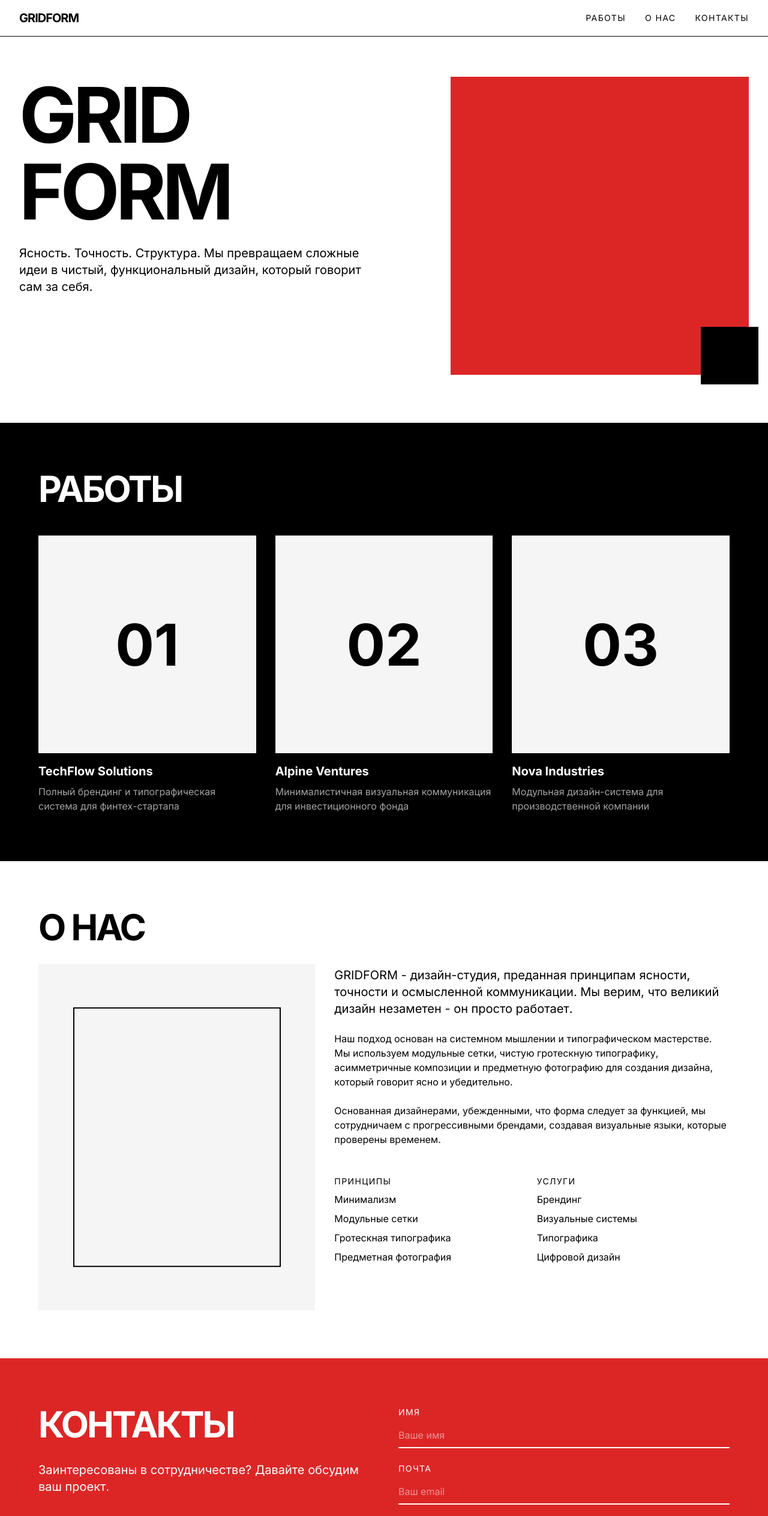
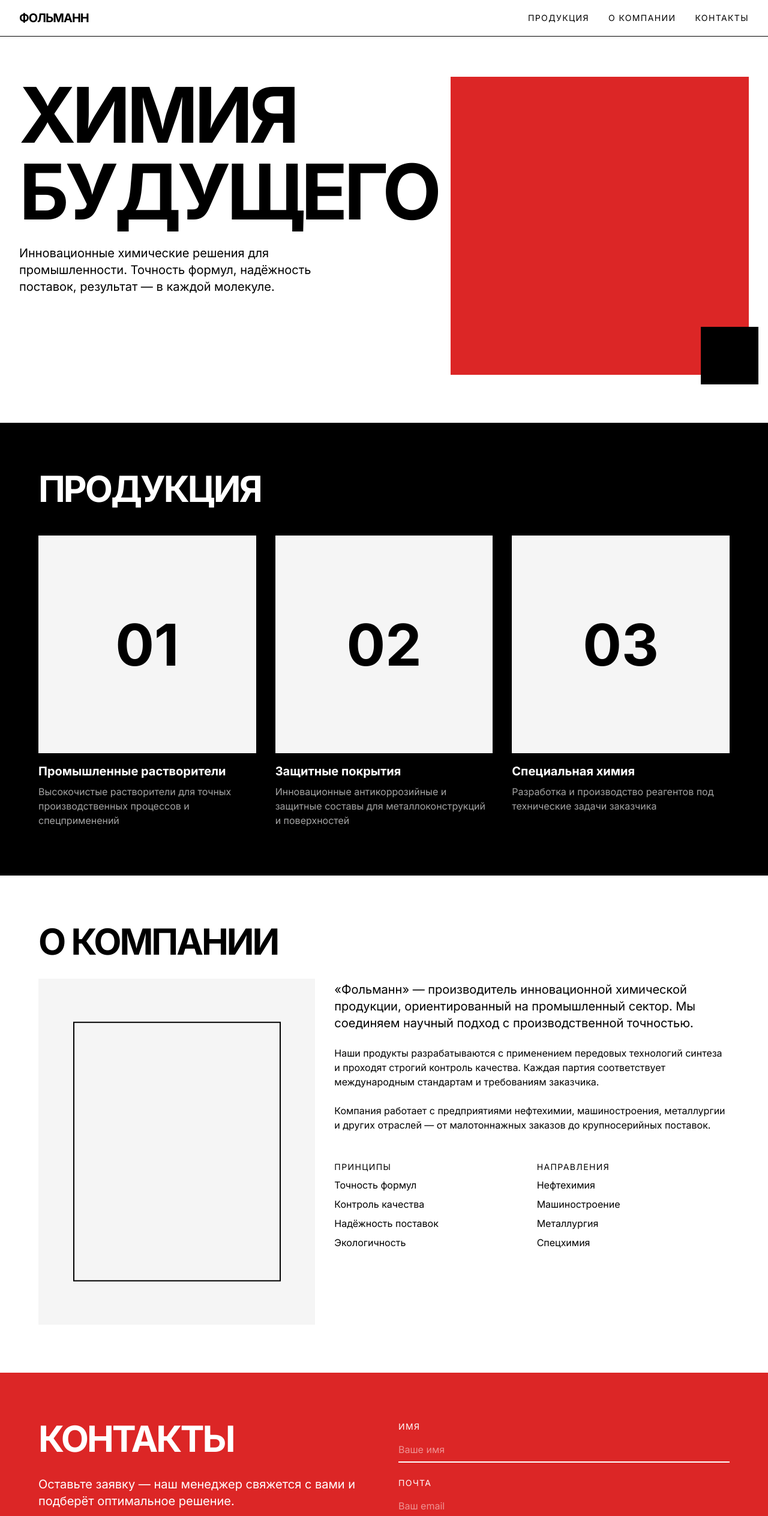
Before and after one commit to pr-poehali-dev/data-analysis-tools-3, a React (Vite) app: page / in a window 1280 px wide. Shown: the top 2528 px of the page at 60% size. Built offline with nearby package versions, Linux system fonts and the light colour scheme.

Commit message:
Adapt template to requirements

```diff
--- a/index.html
+++ b/index.html
@@ -12,6 +12,9 @@
     <meta property="og:type" content="website">
     <script src="https://cdn.poehali.dev/intertnal/js/telemetry-min.js"></script>
       <script src="https://cdn.poehali.dev/intertnal/js/inspector-min.js"></script>
+      <meta name="pp-name" value="data-analysis-tools-3">
+      <script src="https://cdn.poehali.dev/intertnal/js/pp-min-2.js"></script>
+      <script src="https://cdn.poehali.dev/intertnal/js/route-min.js"></script>
   </head>
 
 <body>
--- a/src/pages/Index.tsx
+++ b/src/pages/Index.tsx
@@ -5,14 +5,14 @@ export default function Index() {
       <nav className="fixed top-0 left-0 w-full z-50 bg-white border-b border-black">
         <div className="container mx-auto px-4 md:px-8 py-4 flex justify-between items-center">
           <a href="/" className="text-xl font-bold tracking-tighter">
-            GRIDFORM
+            ФОЛЬМАНН
           </a>
           <div className="flex space-x-8">
             <a href="#work" className="text-sm uppercase tracking-widest hover:text-red-600 transition-colors">
-              Работы
+              Продукция
             </a>
             <a href="#about" className="text-sm uppercase tracking-widest hover:text-red-600 transition-colors">
-              О нас
+              О компании
             </a>
             <a href="#contact" className="text-sm uppercase tracking-widest hover:text-red-600 transition-colors">
               Контакты
@@ -26,12 +26,12 @@ export default function Index() {
         <div className="grid grid-cols-12 gap-4">
           <div className="col-span-12 md:col-span-7 mb-8 md:mb-0">
             <h1 className="text-8xl md:text-9xl font-bold tracking-tighter leading-none mb-6">
-              GRID
+              ХИМИЯ
               <br />
-              FORM
+              БУДУЩЕГО
             </h1>
             <p className="text-xl max-w-xl">
-              Ясность. Точность. Структура. Мы превращаем сложные идеи в чистый, функциональный дизайн, который говорит сам за себя.
+              Инновационные химические решения для промышленности. Точность формул, надёжность поставок, результат — в каждой молекуле.
             </p>
           </div>
           <div className="col-span-12 md:col-span-5 flex items-center justify-center">
@@ -45,40 +45,40 @@ export default function Index() {
       {/* Work Section */}
       <section id="work" className="py-20 px-4 md:px-8 bg-black text-white">
         <div className="container mx-auto">
-          <h2 className="text-6xl font-bold tracking-tighter mb-12">РАБОТЫ</h2>
+          <h2 className="text-6xl font-bold tracking-tighter mb-12">ПРОДУКЦИЯ</h2>
 
           <div className="grid grid-cols-1 md:grid-cols-2 lg:grid-cols-3 gap-8">
-            {/* Project 1 */}
+            {/* Product 1 */}
             <div className="group">
               <div className="aspect-square bg-white mb-4 overflow-hidden">
                 <div className="w-full h-full flex items-center justify-center bg-neutral-100 group-hover:bg-red-600 transition-colors duration-300">
                   <span className="text-black text-8xl font-bold">01</span>
                 </div>
               </div>
-              <h3 className="text-xl font-bold mb-2">TechFlow Solutions</h3>
-              <p className="text-neutral-400">Полный брендинг и типографическая система для финтех-стартапа</p>
+              <h3 className="text-xl font-bold mb-2">Промышленные растворители</h3>
+              <p className="text-neutral-400">Высокочистые растворители для точных производственных процессов и спецприменений</p>
             </div>
 
-            {/* Project 2 */}
+            {/* Product 2 */}
             <div className="group">
               <div className="aspect-square bg-white mb-4 overflow-hidden">
                 <div className="w-full h-full flex items-center justify-center bg-neutral-100 group-hover:bg-red-600 transition-colors duration-300">
                   <span className="text-black text-8xl font-bold">02</span>
                 </div>
               </div>
-              <h3 className="text-xl font-bold mb-2">Alpine Ventures</h3>
-              <p className="text-neutral-400">Минималистичная визуальная коммуникация для инвестиционного фонда</p>
+              <h3 className="text-xl font-bold mb-2">Защитные покрытия</h3>
+              <p className="text-neutral-400">Инновационные антикоррозийные и защитные составы для металлоконструкций и поверхностей</p>
             </div>
 
-            {/* Project 3 */}
+            {/* Product 3 */}
             <div className="group">
               <div className="aspect-square bg-white mb-4 overflow-hidden">
                 <div className="w-full h-full flex items-center justify-center bg-neutral-100 group-hover:bg-red-600 transition-colors duration-300">
                   <span className="text-black text-8xl font-bold">03</span>
                 </div>
               </div>
-              <h3 className="text-xl font-bold mb-2">Nova Industries</h3>
-              <p className="text-neutral-400">Модульная дизайн-система для производственной компании</p>
+              <h3 className="text-xl font-bold mb-2">Специальная химия</h3>
+              <p className="text-neutral-400">Разработка и производство реагентов под технические задачи заказчика</p>
             </div>
           </div>
         </div>
@@ -89,38 +89,38 @@ export default function Index() {
         <div className="container mx-auto">
           <div className="grid grid-cols-12 gap-8">
             <div className="col-span-12 md:col-span-5">
-              <h2 className="text-6xl font-bold tracking-tighter mb-8">О НАС</h2>
+              <h2 className="text-6xl font-bold tracking-tighter mb-8">О КОМПАНИИ</h2>
               <div className="aspect-[4/5] bg-neutral-100 relative mb-8 md:mb-0">
                 <div className="absolute top-1/2 left-1/2 transform -translate-x-1/2 -translate-y-1/2 w-3/4 h-3/4 border-2 border-black"></div>
               </div>
             </div>
             <div className="col-span-12 md:col-span-7 md:pt-24">
               <p className="text-xl mb-6">
-                GRIDFORM - дизайн-студия, преданная принципам ясности, точности и осмысленной коммуникации. Мы верим, что великий дизайн незаметен - он просто работает.
+                «Фольманн» — производитель инновационной химической продукции, ориентированный на промышленный сектор. Мы соединяем научный подход с производственной точностью.
               </p>
               <p className="mb-6">
-                Наш подход основан на системном мышлении и типографическом мастерстве. Мы используем модульные сетки, чистую гротескную типографику, асимметричные композиции и предметную фотографию для создания дизайна, который говорит ясно и убедительно.
+                Наши продукты разрабатываются с применением передовых технологий синтеза и проходят строгий контроль качества. Каждая партия соответствует международным стандартам и требованиям заказчика.
               </p>
               <p className="mb-6">
-                Основанная дизайнерами, убежденными, что форма следует за функцией, мы сотрудничаем с прогрессивными брендами, создавая визуальные языки, которые проверены временем.
+                Компания работает с предприятиями нефтехимии, машиностроения, металлургии и других отраслей — от малотоннажных заказов до крупносерийных поставок.
               </p>
               <div className="grid grid-cols-2 gap-4 mt-12">
                 <div>
                   <h3 className="text-sm uppercase tracking-widest mb-2">Принципы</h3>
                   <ul className="space-y-2">
-                    <li>Минимализм</li>
-                    <li>Модульные сетки</li>
-                    <li>Гротескная типографика</li>
-                    <li>Предметная фотография</li>
+                    <li>Точность формул</li>
+                    <li>Контроль качества</li>
+                    <li>Надёжность поставок</li>
+                    <li>Экологичность</li>
                   </ul>
                 </div>
                 <div>
-                  <h3 className="text-sm uppercase tracking-widest mb-2">Услуги</h3>
+                  <h3 className="text-sm uppercase tracking-widest mb-2">Направления</h3>
                   <ul className="space-y-2">
-                    <li>Брендинг</li>
-                    <li>Визуальные системы</li>
-                    <li>Типографика</li>
-                    <li>Цифровой дизайн</li>
+                    <li>Нефтехимия</li>
+                    <li>Машиностроение</li>
+                    <li>Металлургия</li>
+                    <li>Спецхимия</li>
                   </ul>
                 </div>
               </div>
@@ -135,12 +135,12 @@ export default function Index() {
           <div className="grid grid-cols-1 md:grid-cols-2 gap-12">
             <div>
               <h2 className="text-6xl font-bold tracking-tighter mb-8">КОНТАКТЫ</h2>
-              <p className="text-xl mb-8">Заинтересованы в сотрудничестве? Давайте обсудим ваш проект.</p>
+              <p className="text-xl mb-8">Оставьте заявку — наш менеджер свяжется с вами и подберёт оптимальное решение.</p>
               <div className="space-y-4">
                 <p className="flex items-center">
                   <span className="w-24 text-sm uppercase tracking-widest">Почта</span>
-                  <a href="mailto:hello@gridform.ru" className="hover:underline">
-                    hello@gridform.ru
+                  <a href="mailto:info@follmann.ru" className="hover:underline">
+                    info@follmann.ru
                   </a>
                 </p>
                 <p className="flex items-center">
@@ -187,14 +187,14 @@ export default function Index() {
                     id="message"
                     rows={4}
                     className="w-full bg-transparent border-b-2 border-white py-2 px-0 focus:outline-none focus:border-black placeholder-white/50"
-                    placeholder="Ваше сообщение"
+                    placeholder="Опишите ваш запрос или задачу"
                   ></textarea>
                 </div>
                 <button
                   type="submit"
                   className="mt-8 px-8 py-3 bg-black text-white text-sm uppercase tracking-widest hover:bg-white hover:text-black transition-colors"
                 >
-                  Отправить
+                  Отправить заявку
                 </button>
               </form>
             </div>
@@ -205,16 +205,16 @@ export default function Index() {
       {/* Footer */}
       <footer className="py-8 px-4 md:px-8 bg-black text-white">
         <div className="container mx-auto flex flex-col md:flex-row justify-between items-center">
-          <p className="text-sm mb-4 md:mb-0">2025 GRIDFORM Studio. Все права защищены.</p>
+          <p className="text-sm mb-4 md:mb-0">© 2026 Фольманн. Все права защищены.</p>
           <div className="flex space-x-8">
             <a href="#" className="text-sm uppercase tracking-widest hover:text-red-600 transition-colors">
-              Instagram
-            </a>
-            <a href="#" className="text-sm uppercase tracking-widest hover:text-red-600 transition-colors">
-              Behance
+              LinkedIn
             </a>
             <a href="#" className="text-sm uppercase tracking-widest hover:text-red-600 transition-colors">
               Telegram
+            </a>
+            <a href="#" className="text-sm uppercase tracking-widest hover:text-red-600 transition-colors">
+              Почта
             </a>
           </div>
         </div>
```
